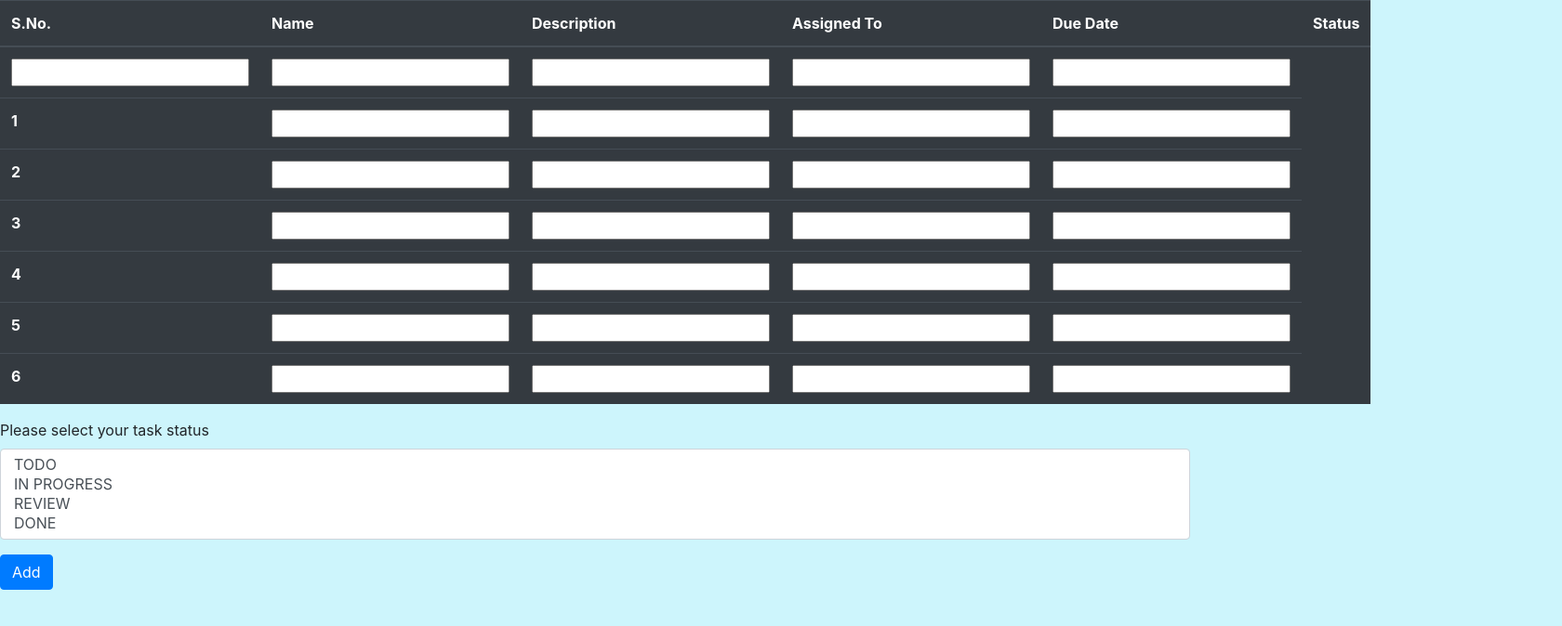
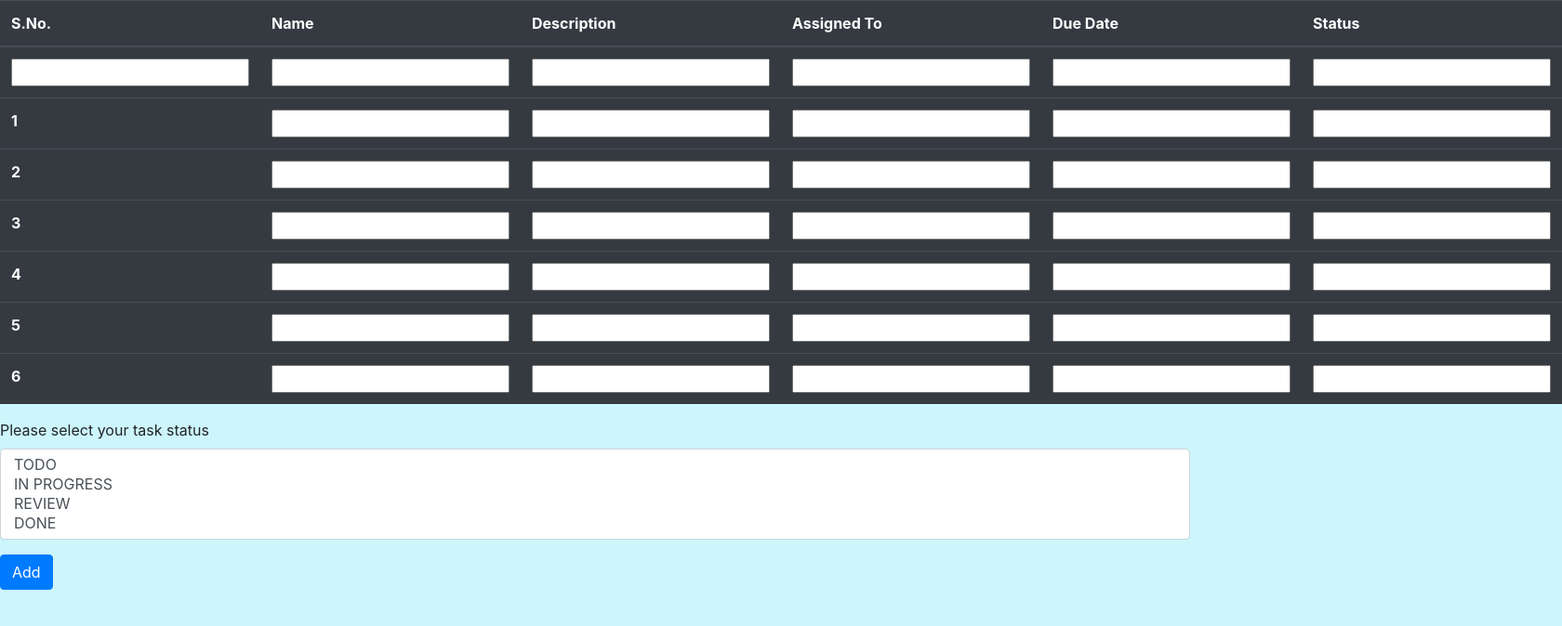
Before and after one commit to steven-lian/project-of-wireframe, a plain HTML site: page index.html in a window 1280 px wide. Shown: the whole page at 93% size, 1680 px wide, since content can reach past the window. Drawn offline with nearby package versions, Linux system fonts and the light colour scheme.

Commit message:
Update index.html
Adds input field for status in the table

```diff
--- a/index.html
+++ b/index.html
@@ -29,6 +29,7 @@
                   <td><input type="text" name="job_num"></td>
                   <td><input type="text" name="job_num"></td>
                   <td><input type="text" name="job_num"></td>
+                  <td><input type="text" name="job_num"></td>
                 </tr>
                 <tr>
                   <form method="post" action=""></form>
@@ -37,10 +38,12 @@
                   <td><input type="text" name="job_num"></td>
                   <td><input type="text" name="job_num"></td>
                   <td><input type="text" name="job_num"></td>
+                  <td><input type="text" name="job_num"></td>
                 </tr>
                 <tr>
                   <form method="post" action=""></form>
                   <th scope="row">2</th>
+                  <td><input type="text" name="job_num"></td>
                   <td><input type="text" name="job_num"></td>
                   <td><input type="text" name="job_num"></td>
                   <td><input type="text" name="job_num"></td>
@@ -54,10 +57,12 @@
                   <td><input type="text" name="job_num"></td>
                   <td><input type="text" name="job_num"></td>
                   <td><input type="text" name="job_num"></td>
+                  <td><input type="text" name="job_num"></td>
                 </tr>
                    <tr>
                   <form method="post" action=""></form>
                   <th scope="row">4</th>
+                  <td><input type="text" name="job_num"></td>
                   <td><input type="text" name="job_num"></td>
                   <td><input type="text" name="job_num"></td>
                   <td><input type="text" name="job_num"></td>
@@ -71,11 +76,13 @@
                     <td><input type="text" name="job_num"></td>
                     <td><input type="text" name="job_num"></td>
                     <td><input type="text" name="job_num"></td>
+                    <td><input type="text" name="job_num"></td>
                   </tr>
 
                   <tr>
                     <form method="post" action=""></form>
                     <th scope="row">6</th>
+                    <td><input type="text" name="job_num"></td>
                     <td><input type="text" name="job_num"></td>
                     <td><input type="text" name="job_num"></td>
                     <td><input type="text" name="job_num"></td>
```
